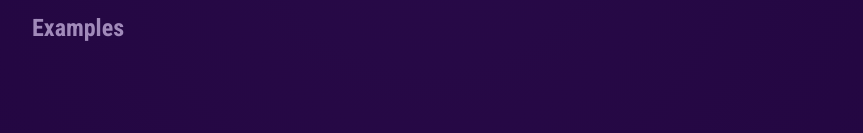
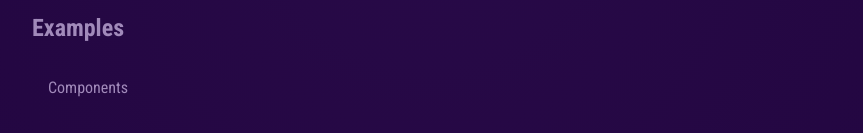
Before and after one commit to rajesh151/01-starting-project, a React (Vite) app: page / in a window 1280 px wide. Shown: the part 737-870 px from the top of the page, without its empty margins (208-1071 px from the left). Built offline with nearby package versions, Linux system fonts and the light colour scheme.

Commit message:
feat: Added Text using props.children

```diff
--- a/src/App.jsx
+++ b/src/App.jsx
@@ -2,7 +2,6 @@ import Header from "./components/Header/Header.jsx";
 import CoreConcepts from "./components/CoreConcepts.jsx";
 import TabButton from "./components/TabButton.jsx";
 import { CORE_CONCEPTS } from "./data.js";
-
 
 function App() {
   return (
@@ -25,9 +24,8 @@ function App() {
         <section id="examples">
           <h2>Examples</h2>
           <menu>
-
+            <TabButton>Components</TabButton>
           </menu>
-
         </section>
       </main>
     </div>
--- a/src/components/TabButton.jsx
+++ b/src/components/TabButton.jsx
@@ -1,3 +1,3 @@
-export default function TabButton() {
-
+export default function TabButton(props) {
+    return <li><button>{props.children}</button></li>;
 }
```
